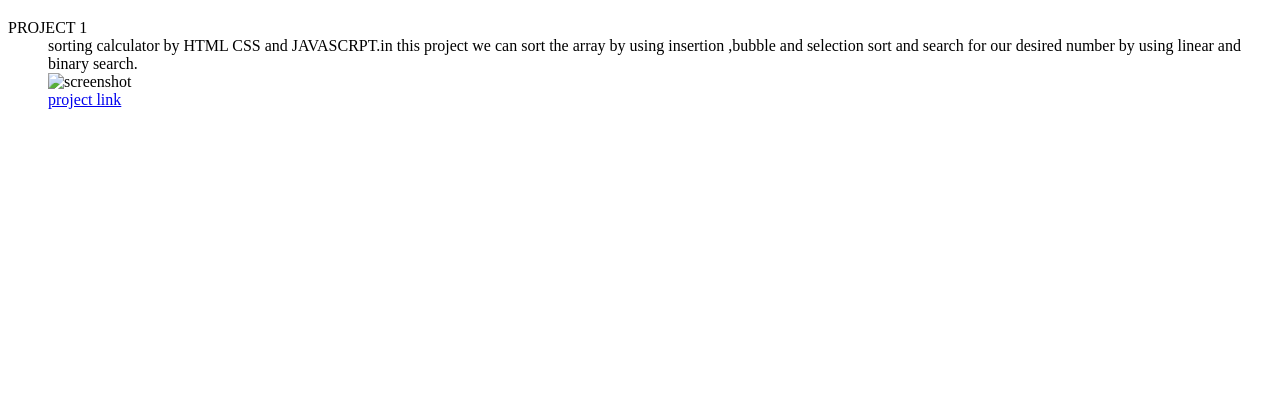
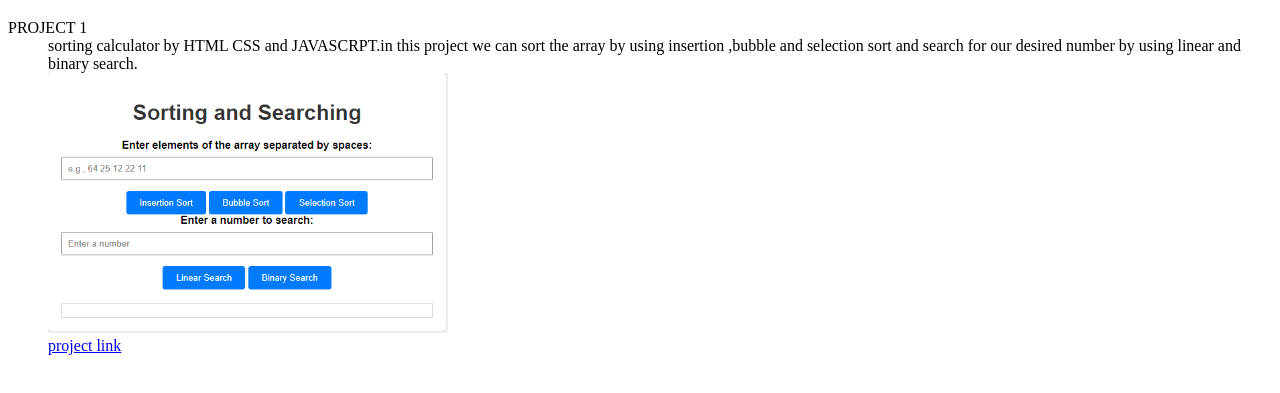
Before and after one commit to Adeeba-Arif/portfolio-web, a plain HTML site: page project/project.html in a window 1280 px wide. Shown: the part 87-480 px from the top of the page. Drawn offline with Linux system fonts and the light colour scheme.

Commit message:
image updated

```diff
--- a/project/project.html
+++ b/project/project.html
@@ -15,7 +15,7 @@
             PROJECT 1
             <dd>
                 sorting calculator by HTML CSS and JAVASCRPT.in this project we can sort the array by using insertion ,bubble and selection sort and search for our desired number by using linear and binary search.  <br>
-                <img src="./images/calcu.PNG" alt="screenshot" width="400"><br>
+                <img src="../images/calcu.PNG" alt="screenshot" width="400"><br>
                 <a href="https://github.com/Adeeba-Arif/DSA">project link</a>
             </dd>
         </dt>
```
